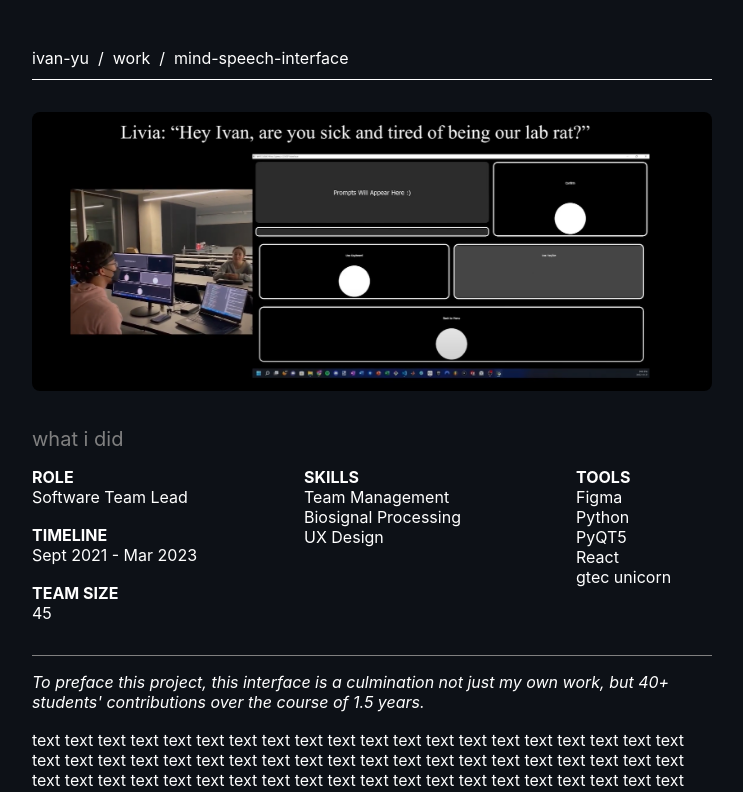
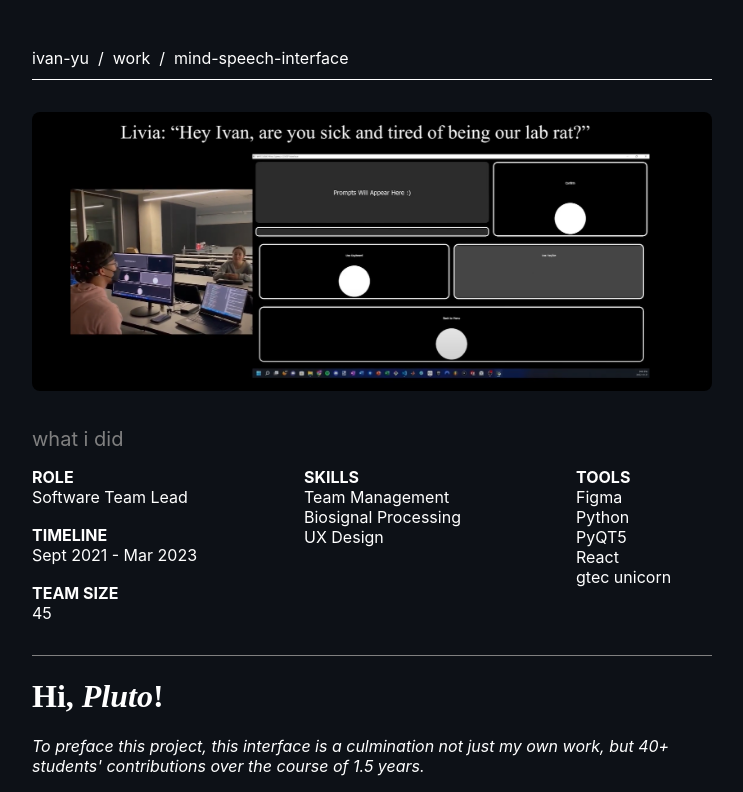
Before and after one commit to IvanYu327/ivanyu.ca, a React (Create React App) app: page /work/mind-speech-interface in a window 1280 px wide. Shown: the top 792 px of the page, without its empty margins (258-1001 px from the left). Built offline with nearby package versions, Linux system fonts and the light colour scheme.

Commit message:
add react markdown!

```diff
--- a/package.json
+++ b/package.json
@@ -17,6 +17,7 @@
     "react": "^18.2.0",
     "react-dom": "^18.2.0",
     "react-icons": "^4.11.0",
+    "react-markdown": "^9.0.0",
     "react-router-dom": "^6.16.0",
     "react-scripts": "5.0.1",
     "styled-components": "^6.0.8",
--- a/src/views/projects/MindSpeechInterface.tsx
+++ b/src/views/projects/MindSpeechInterface.tsx
@@ -1,9 +1,12 @@
 import React from "react";
+import Markdown from "react-markdown";
 import styled from "styled-components";
 
 import { SSVEP1 } from "../../assets/images";
+import { Body } from "../../styles";
 import WhatIDid from "../sections/WhatIDid";
-import { Body } from "../../styles";
+
+const markdown = "# Hi, *Pluto*!";
 
 const MindSpeechInterface: React.FC = () => {
   return (
@@ -16,6 +19,7 @@ const MindSpeechInterface: React.FC = () => {
         skills={["Team Management", "Biosignal Processing", "UX Design"]}
         tools={["Figma", "Python", "PyQT5", "React", "gtec unicorn"]}
       />
+      <Markdown>{markdown}</Markdown>
       <Body style={{ fontStyle: "italic" }}>
         To preface this project, this interface is a culmination not just my own
         work, but 40+ students&apos; contributions over the course of 1.5 years.
```
Also changed, not shown: 1 other file (tests, documents, lock files or other folders).
